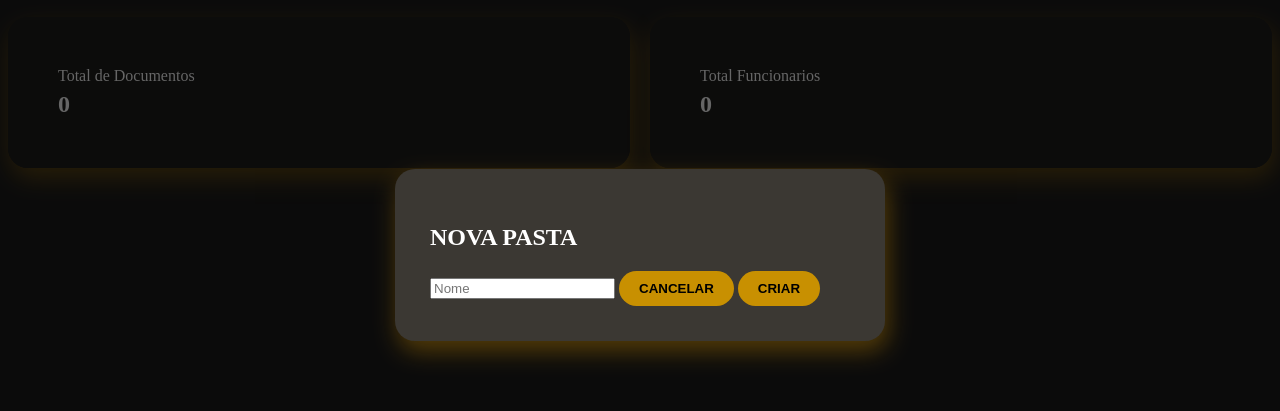
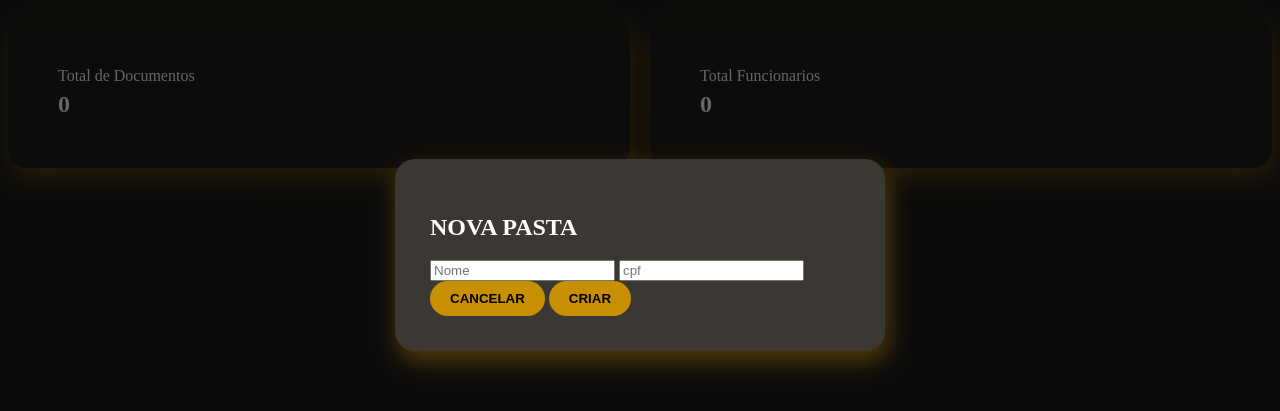
Before and after one commit to joaoppateis07-dotcom/projeto-treino, a website: page public/html/app.html in a window 1280 px wide. Both pictures are taken after a click on the button "+ NOVA PASTA". Shown: the part 145-556 px from the top of the page. Drawn offline with Linux system fonts and the light colour scheme.

Commit message:
input cpf

```diff
--- a/public/html/app.html
+++ b/public/html/app.html
@@ -39,6 +39,7 @@
     <div class="modal-box">
       <h2>NOVA PASTA</h2>
       <INPUT id="inputNomePasta" type="text" placeholder="Nome">
+      <INPUT id="inputCpfFFuncionario" type="text" placeholder="cpf">
       <button id="btnCancelarPasta" class="btn">CANCELAR</button>
       <button id="btnCriarPasta" class="btn">CRIAR</button>
   </div>
```
